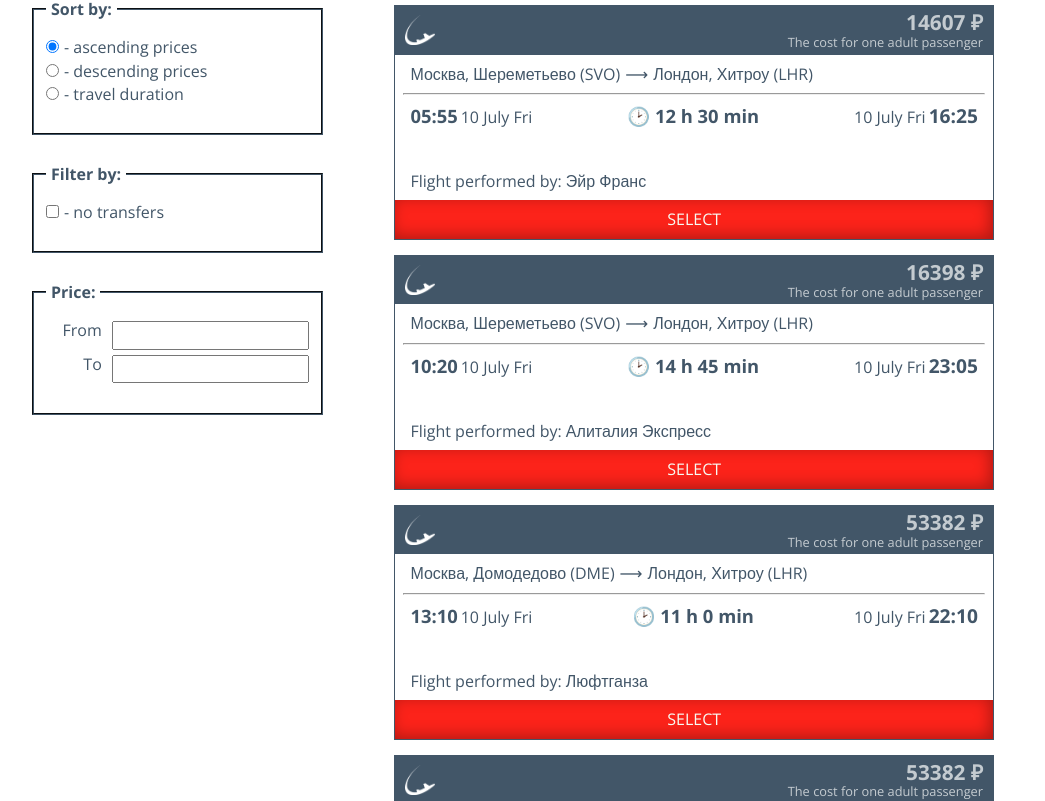
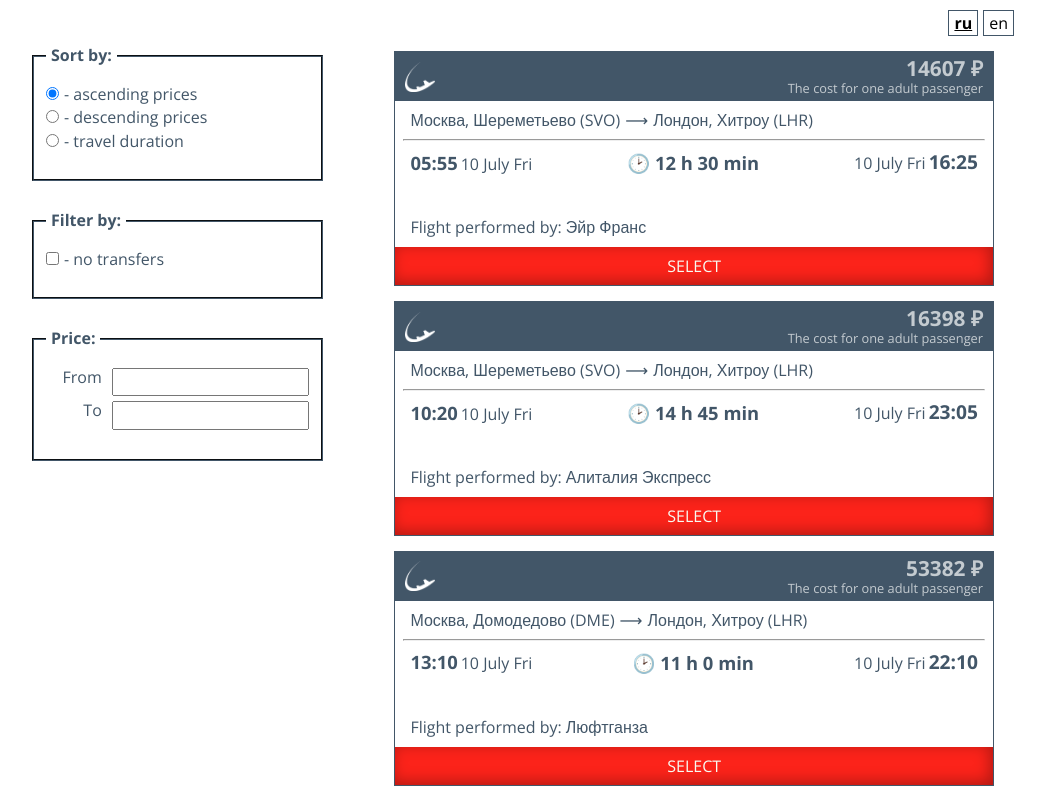
Before and after one commit to it-amalker/test-task-gridnine-systems, a React app: page / in a window 1280 px wide. Shown: the top 801 px of the page, without its empty margins (118-1163 px from the left). Built offline with nearby package versions, Linux system fonts and the light colour scheme.

Commit message:
add lang state, add Language component to render

```diff
--- a/src/components/App.jsx
+++ b/src/components/App.jsx
@@ -2,9 +2,12 @@ import React, { useState } from 'react';
 import flightsResponse from '../data/flights.json';
 import FlightCards from './FlightCards';
 import Sort from './Sort';
+import Languages from './Languages';
 
 const App = () => {
   const [flights, setFlights] = useState(flightsResponse.result.flights);
+  const [activeLang, setActiveLang] = useState('ru');
+
   const [filters, setFilters] = useState({
     noTransfers: false,
     minPrice: null,
@@ -12,10 +15,23 @@ const App = () => {
   });
 
   return (
-    <div className="app-container">
-      <Sort flights={flights} setFlights={setFlights} setFilters={setFilters} />
-      <FlightCards flights={flights} filters={filters} />
-    </div>
+    <>
+      <div>
+        <Languages activeLang={activeLang} setActiveLang={setActiveLang} />
+      </div>
+      <div className="app-container">
+        <Sort
+          flights={flights}
+          setFlights={setFlights}
+          setFilters={setFilters}
+        />
+        <FlightCards
+          flights={flights}
+          filters={filters}
+          activeLang={activeLang}
+        />
+      </div>
+    </>
   );
 };
 
```
